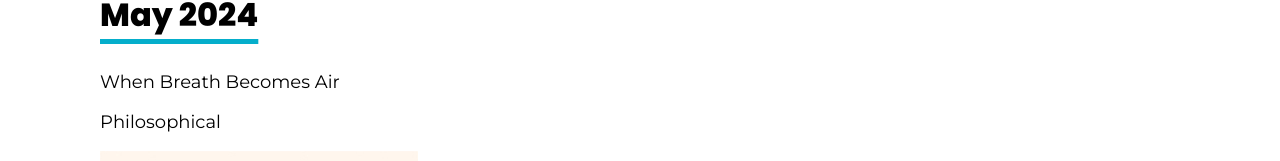
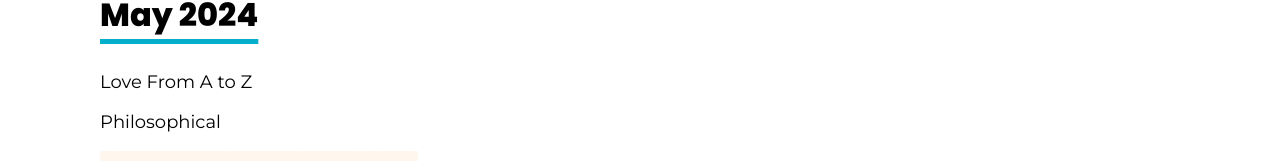
Before and after one commit to Shamayal/personal-website, a React (Create React App) app: page /books in a window 1280 px wide. Shown: the part 531-692 px from the top of the page. Built offline with nearby package versions, Linux system fonts and the light colour scheme.

Commit message:
added 2024 books

```diff
--- a/src/components/Books.jsx
+++ b/src/components/Books.jsx
@@ -20,16 +20,16 @@ const Books = () => {
     {
       month: "May",
       year: 2024,
-      book: "When Breath Becomes Air",
+      book: "Love From A to Z",
       author: "Paul Kalanithi",
-      genre: "Memoir",
+      genre: "Romance",
       cover: <img src={Dec2023} />,
       review: "Philosophical",
     },
     {
       month: "April",
       year: 2024,
-      book: "When Breath Becomes Air",
+      book: "insert name",
       author: "Paul Kalanithi",
       genre: "Memoir",
       cover: <img src={Dec2023} />,
@@ -38,7 +38,7 @@ const Books = () => {
     {
       month: "March",
       year: 2024,
-      book: "When Breath Becomes Air",
+      book: "insert name",
       author: "Paul Kalanithi",
       genre: "Memoir",
       cover: <img src={Dec2023} />,
@@ -47,7 +47,7 @@ const Books = () => {
     {
       month: "February",
       year: 2024,
-      book: "When Breath Becomes Air",
+      book: "insert name",
       author: "Paul Kalanithi",
       genre: "Memoir",
       cover: <img src={Dec2023} />,
@@ -56,7 +56,7 @@ const Books = () => {
     {
       month: "January",
       year: 2024,
-      book: "When Breath Becomes Air",
+      book: "insert name",
       author: "Paul Kalanithi",
       genre: "Memoir",
       cover: <img src={Dec2023} />,
```
